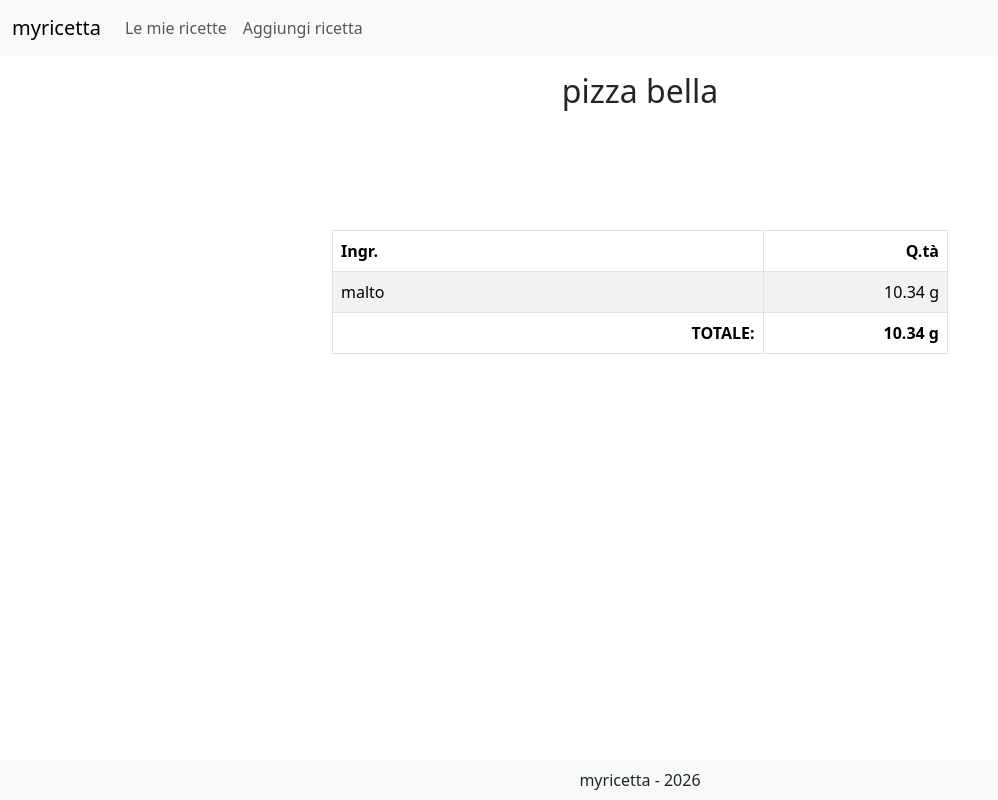
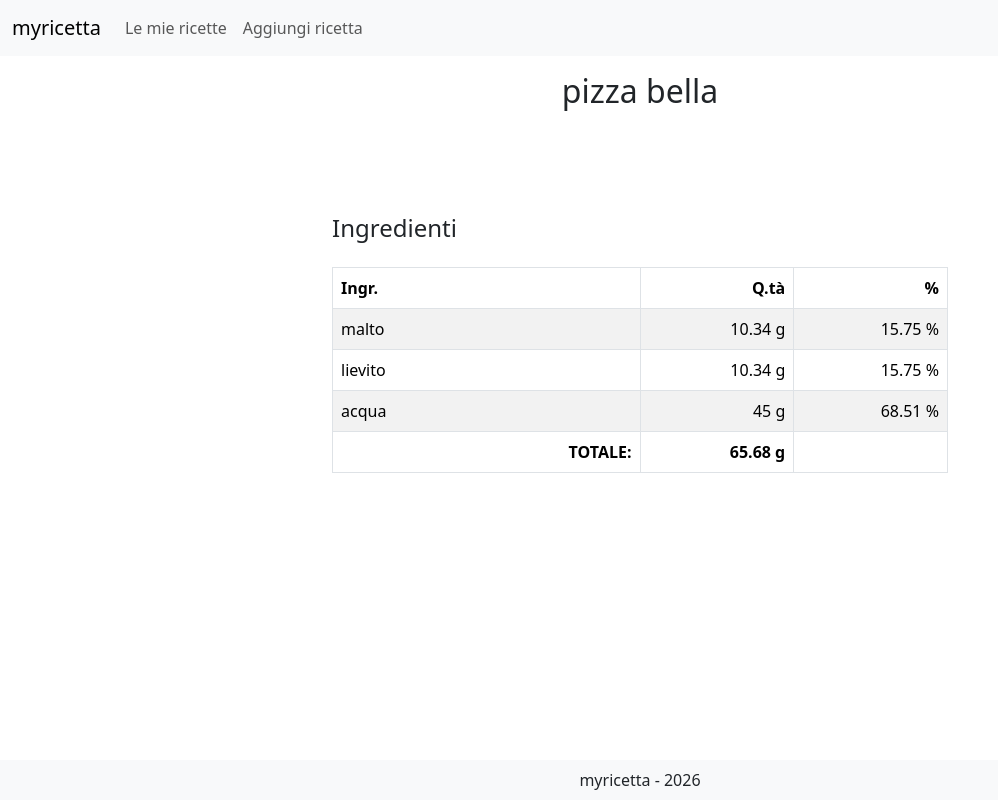
Before and after one commit to tave8/myricetta-react, a React (Vite) app: page /my-recipes/1 in a window 1280 px wide. Shown: the whole page, without its empty margins (0-998 px from the left). Built offline with nearby package versions, Linux system fonts and the light colour scheme.

Commit message:
can see table ingredients

```diff
--- a/src/assets/js/Recipe/Recipe.js
+++ b/src/assets/js/Recipe/Recipe.js
@@ -490,6 +490,9 @@ export default class Recipe extends Helper {
   }
 
   setId(_recipeId) {
+    if (!_recipeId) {
+      throw new Error(`nully recipe id given`)
+    }
     this.id = _recipeId
   }
 
--- a/src/assets/js/Recipe/RecipeRemote.js
+++ b/src/assets/js/Recipe/RecipeRemote.js
@@ -31,6 +31,18 @@ export default class RecipeRemote extends Recipe {
               name: "malto",
               quantity: 10.342,
               quantityRounded: 10.34,
+            },
+            {
+              id: "2",
+              name: "lievito",
+              quantity: 10.342,
+              quantityRounded: 10.34,
+            },
+            {
+              id: "3",
+              name: "acqua",
+              quantity: 45,
+              quantityRounded: 45,
             },
           ],
           photoUrl: "https://placehold.co/600x400",
--- a/src/components/SeeMyRecipe.jsx
+++ b/src/components/SeeMyRecipe.jsx
@@ -46,14 +46,11 @@ const SeeMyRecipe = () => {
     }
 
     _recipeInstance
-      .getRecipeByIdAndOverrideSelf("pizza")
+      .getRecipeByIdAndOverrideSelf(recipeId)
       .then(() => {
-        // console.log(recipe)
         setIsLoadingRecipe(false)
         setIsErrorRecipe(false)
-        // setRecipe()
-        // console.log(_recipeInstance.getIngredients())
-
+        console.log(_recipeInstance.getIngredients())
         setRecipeName(_recipeInstance.getName())
         setIngredientsData(_recipeInstance.getIngredients())
       })
@@ -100,28 +97,33 @@ const SeeMyRecipe = () => {
               }}
             /> */}
           </Col>
-          {/* FROM 1 INGREDIENT, CALCULATE THE OTHERS */}
+          {/* INGREDIENTS */}
+          {ingredientsData && (
             <Col>
               <Row className="flex-column g-3">
                 {/* title */}
-              <Col>{/* <h4>Ho un ingrediente, calcola gli altri</h4> */}</Col>
+                <Col>
+                  <h4>Ingredienti</h4>
+                </Col>
 
                 {/* ingredients list */}
                 {!isLoadingRecipe && !isErrorRecipe && (
                   <Col>
                     <Row className="justify-content-center">
                       <Col xs={12}>
-                      {ingredientsData?.ingredients.length > 0 && (
+                        {ingredientsData.ingredients.length > 0 && (
                           <Table striped bordered hover style={{ tableLayout: "fixed", width: "100%" }}>
                             <colgroup>
-                            <col style={{ width: "70%" }} />
-                            <col style={{ width: "30%" }} />
+                              <col style={{ width: "50%" }} />
+                              <col style={{ width: "25%" }} />
+                              <col style={{ width: "25%" }} />
                             </colgroup>
 
                             <thead>
                               <tr>
                                 <th>Ingr.</th>
                                 <th className="text-end">Q.tà</th>
+                                <th className="text-end">%</th>
                               </tr>
                             </thead>
 
@@ -132,6 +134,7 @@ const SeeMyRecipe = () => {
                                   <tr key={ingredient.id}>
                                     <td>{ingredient.name}</td>
                                     <td className="text-end">{ingredient.quantityRounded} g</td>
+                                    <td className="text-end">{ingredient.percentageRounded} %</td>
                                   </tr>
                                 )
                               })}
@@ -141,6 +144,7 @@ const SeeMyRecipe = () => {
                                 <tr className="text-end fw-bold">
                                   <td>TOTALE:</td>
                                   <td>{ingredientsData.totIngredientsRounded} g</td>
+                                  <td></td>
                                 </tr>
                               )}
                             </tfoot>
@@ -152,6 +156,7 @@ const SeeMyRecipe = () => {
                 )}
               </Row>
             </Col>
+          )}
         </Row>
       </Col>
     </Row>
```
Lines whose indentation alone changed are shown as unchanged.
